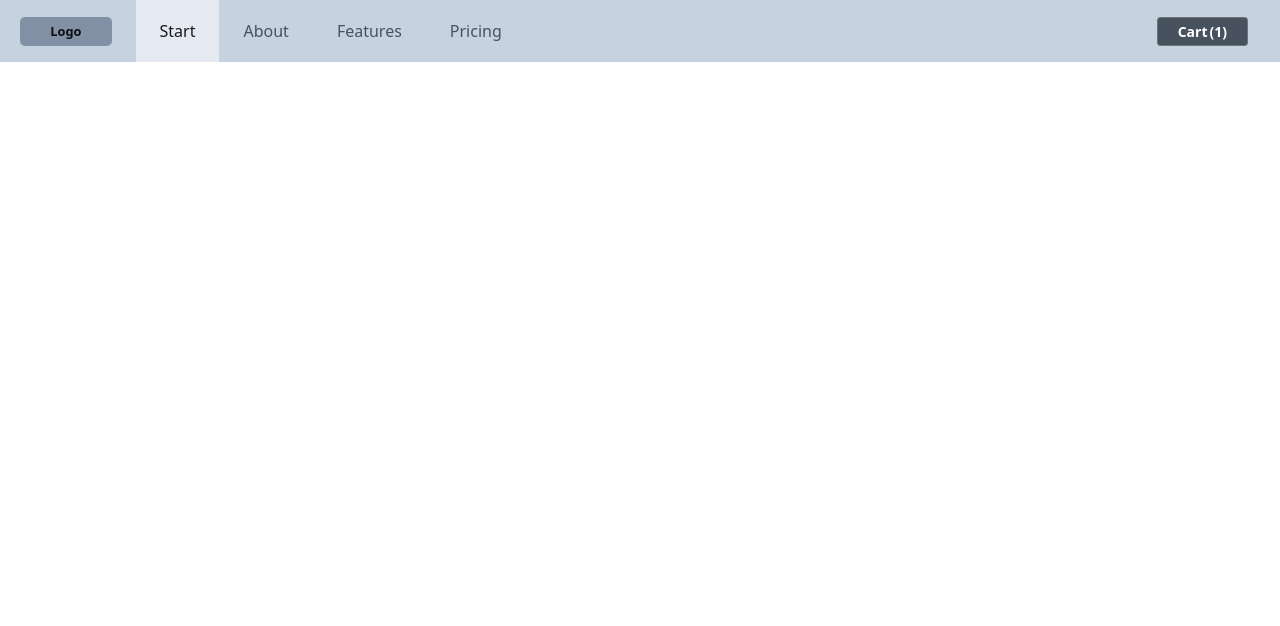
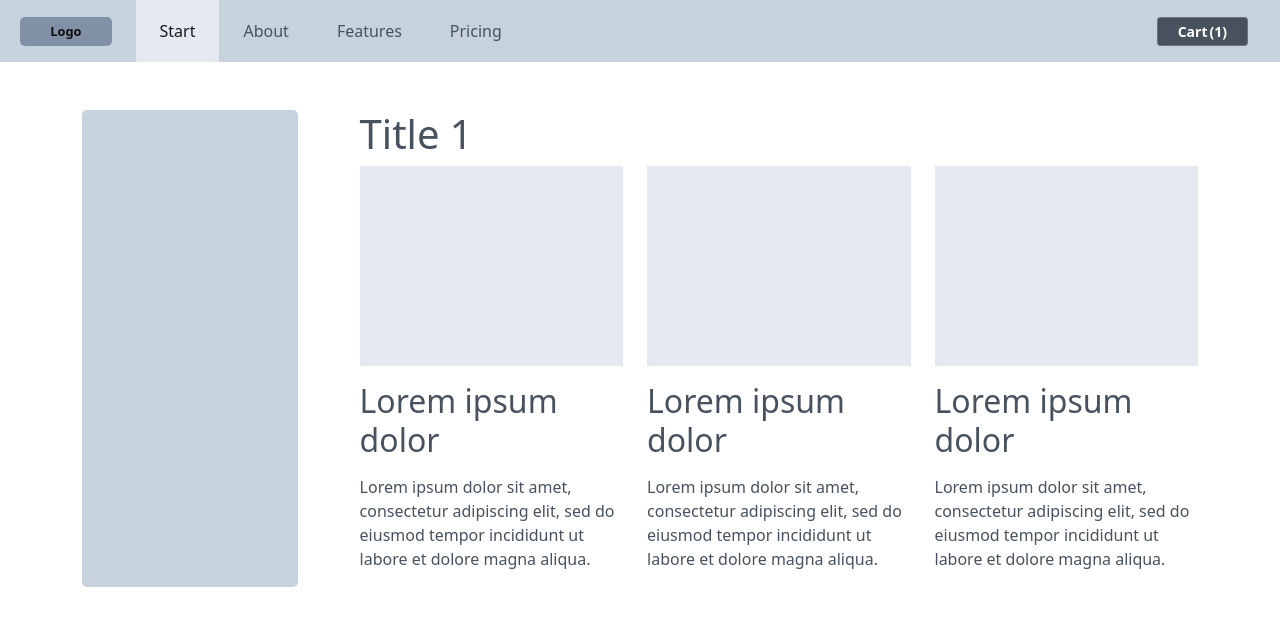
Before and after one commit to krzszk96/ASCO, a website: page index.html in a window 1280 px wide. Drawn offline with nearby package versions, Linux system fonts and the light colour scheme.

Commit message:
home content

```diff
--- a/index.html
+++ b/index.html
@@ -43,6 +43,33 @@
     <button type="button" class="btn btn-secondary btn-sm cart-btn">Cart <p class="itemcounter">(1)</p></button>
   </nav>
 
+  <div class="container home-page">
+    <div class="left-sidebar-wrap">
+      <div class="left-sidebar">&nbsp</div>
+    </div>
+    <div class="row right-side">
+      <h1 class="main-title">Title 1</h1>
+      <div class="col-auto col-lg-4">
+        <div class="image">&nbsp</div>
+        <h2 class="subtitle">Lorem ipsum dolor</h2>
+        <p class="text">Lorem ipsum dolor sit amet, consectetur adipiscing elit, sed do eiusmod tempor incididunt ut
+          labore et dolore magna aliqua.</p>
+      </div>
+      <div class="col-auto col-lg-4">
+        <div class="image">&nbsp</div>
+        <h2 class="subtitle">Lorem ipsum dolor</h2>
+        <p class="text">Lorem ipsum dolor sit amet, consectetur adipiscing elit, sed do eiusmod tempor incididunt ut
+          labore et dolore magna aliqua.</p>
+      </div>
+      <div class="col-auto col-lg-4">
+        <div class="image">&nbsp</div>
+        <h2 class="subtitle">Lorem ipsum dolor</h2>
+        <p class="text">Lorem ipsum dolor sit amet, consectetur adipiscing elit, sed do eiusmod tempor incididunt ut
+          labore et dolore magna aliqua.</p>
+      </div>
+    </div>
+  </div>
+
 
   <script src="https://code.jquery.com/jquery-3.2.1.slim.min.js"
     integrity="sha384-KJ3o2DKtIkvYIK3UENzmM7KCkRr/rE9/Qpg6aAZGJwFDMVNA/GpGFF93hXpG5KkN"
--- /dev/null
+++ b/styles/_home.scss
@@ -0,0 +1,30 @@
+.home-page{
+  display: flex;
+  flex-direction: row;
+  margin-top: 3rem;
+}
+
+.left-sidebar-wrap{
+  width: 20%;
+}
+.left-sidebar{
+  width: 100%;
+  height: 100%;
+  border-radius: 5px;
+  background-color: $primary-light;
+}
+.right-side{
+  width: 80%;
+  margin-left: 50px;
+  color: $primary-dark;
+}
+.right-side .col{
+  padding: 20px;
+}
+.home-page .image{
+  background-color: $secondary-light;
+  height: 200px;
+}
+.subtitle{
+  margin: 1rem 0;
+}
--- a/styles/styles.scss
+++ b/styles/styles.scss
@@ -1,5 +1,6 @@
 @import 'colors';
 @import 'navbar';
+@import 'home';
 
 body{
   margin: 0;
```
Also changed, not shown: styles/styles.css, 1 other file.
